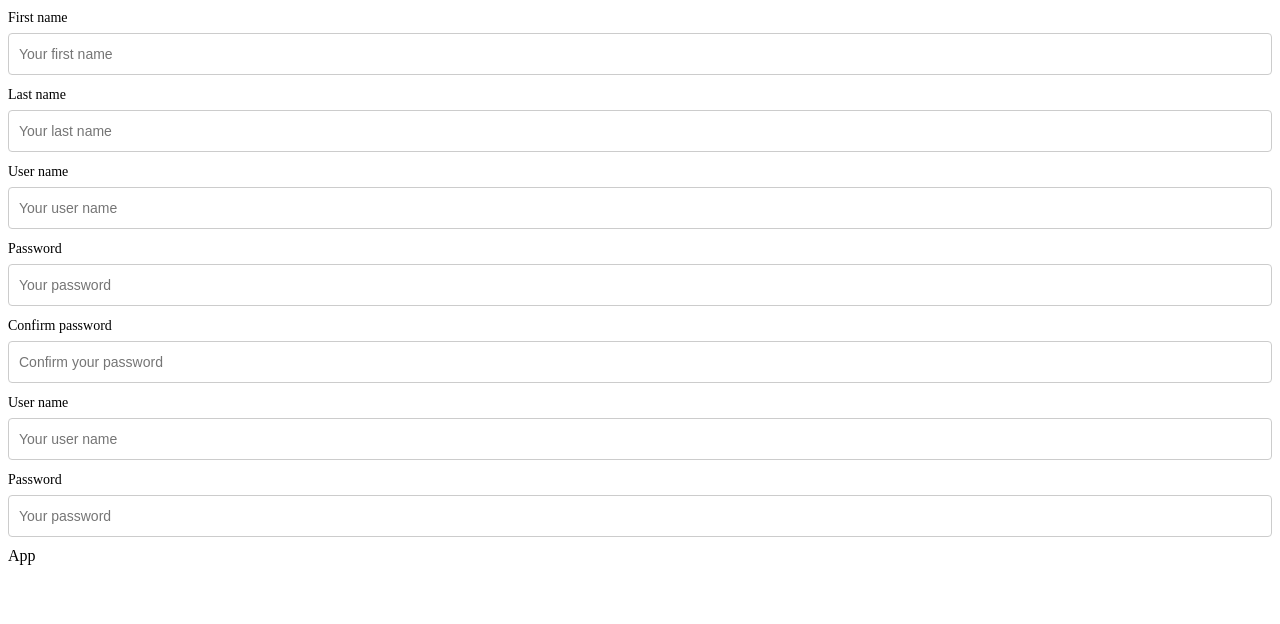
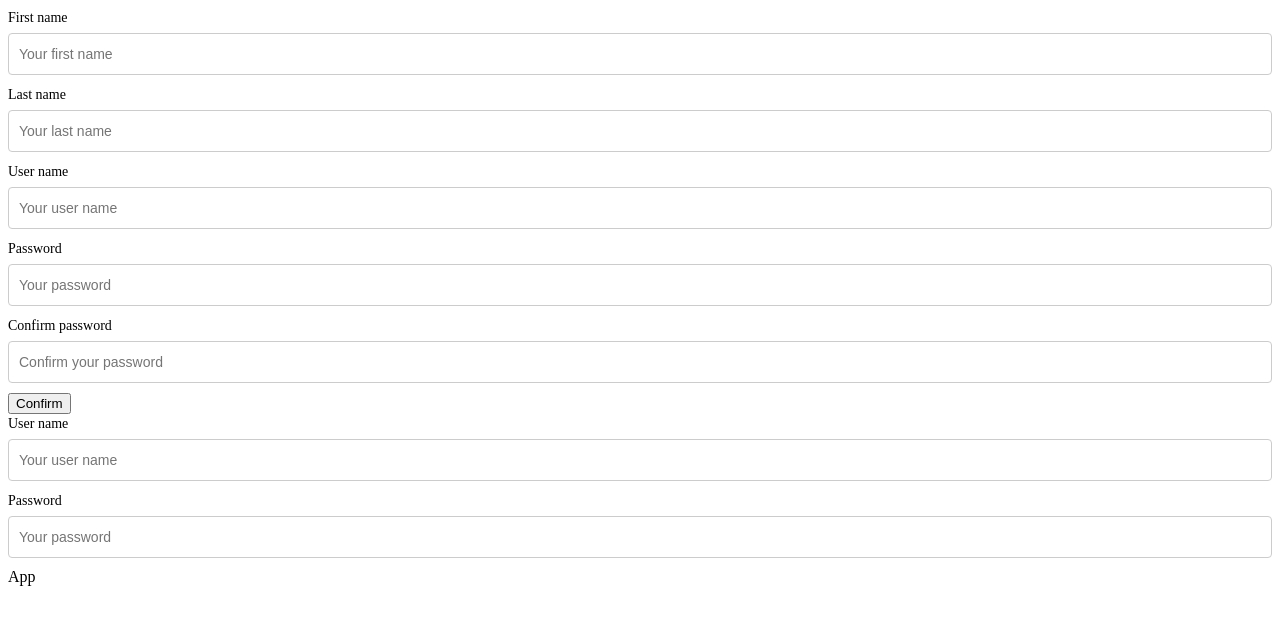
Before and after one commit to AbdelrahmanHassanAlii/Edara.com, a React (Vite) app: page / in a window 1280 px wide. Shown: the top 624 px of the page. Built offline with nearby package versions, Linux system fonts and the light colour scheme.

Commit message:
handle the basic logic of confirm button and use it in signup form

```diff
--- /dev/null
+++ b/src/Components/Shared/ConfirmButton.jsx
@@ -0,0 +1,11 @@
+/* eslint-disable react/prop-types */
+/* eslint-disable no-unused-vars */
+import React from 'react'
+
+export default function ConfirmButton({ handleSubmit }) {
+  return (
+    <div className="confirm-button">
+      <button type="button" className="btn btn-primary" onClick={handleSubmit} >Confirm</button>
+    </div>
+  )
+}
--- a/src/Components/Shared/SignForm.jsx
+++ b/src/Components/Shared/SignForm.jsx
@@ -2,6 +2,7 @@
 import React, { useState, useEffect } from 'react';
 import { signData } from '../../Helper/Functions/signInputs';
 import Inputs from './Inputs';
+import ConfirmButton from './ConfirmButton';
 
 export default function SignForm() {
 
@@ -17,6 +18,10 @@ export default function SignForm() {
 
   const handleChange = (e) => {
     setUserdata({ ...userdata, [e.target.name]: e.target.value });
+  };
+
+  const handleSubmit = (e) => {
+    e.preventDefault();
     console.log(userdata);
   };
 
@@ -27,6 +32,7 @@ export default function SignForm() {
   return (
     <div className='sign-inputs'>
       <Inputs inputs={signInputs} handleChange={handleChange} />
+      <ConfirmButton handleSubmit={handleSubmit} />
     </div>
   )
 }
```
